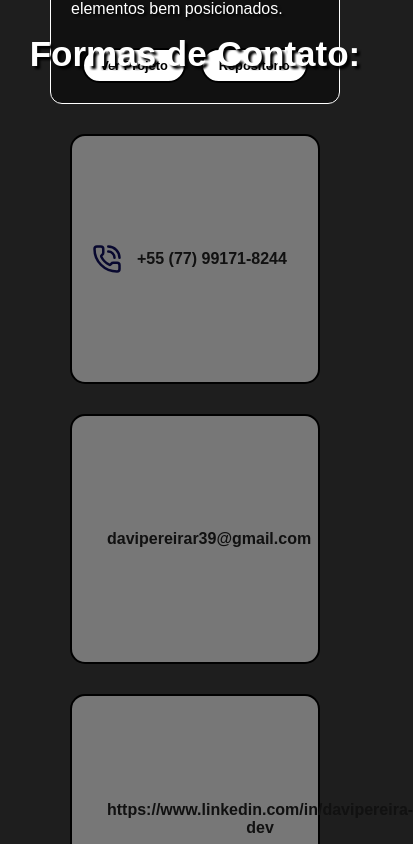
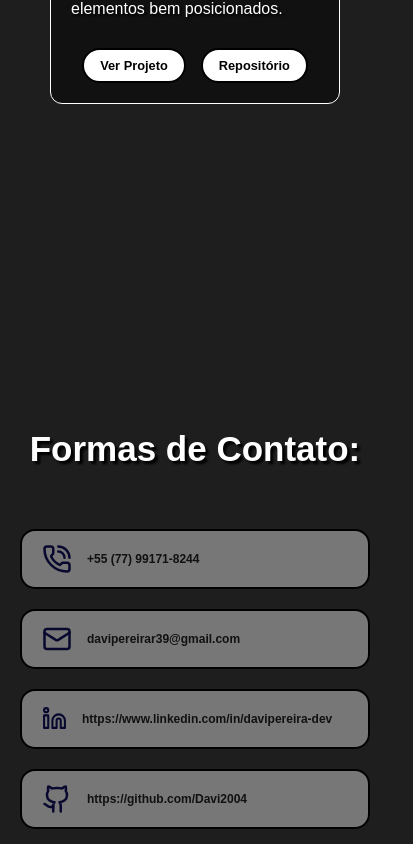
Before and after one commit to Davi2004/PortfolioPessoal, a React (Create React App) app: page / in a window 390 px wide. Shown: the part 3360-4204 px from the top of the page, 413 px wide, since content can reach past the window. Built offline with nearby package versions, Linux system fonts and the light colour scheme.

Commit message:
Atualizando a responsividade do projeto

```diff
--- a/src/components/home/responsividade.css
+++ b/src/components/home/responsividade.css
@@ -116,11 +116,11 @@
 
     .containerContatos {
         flex-direction: column;
-        gap: 30px;
+        font-size: 12px;
 
         .colors {
-            width: 250px;
-            height: 250px;
+            width: 350px;
+            height: 60px;
         }
     }
 }
```
